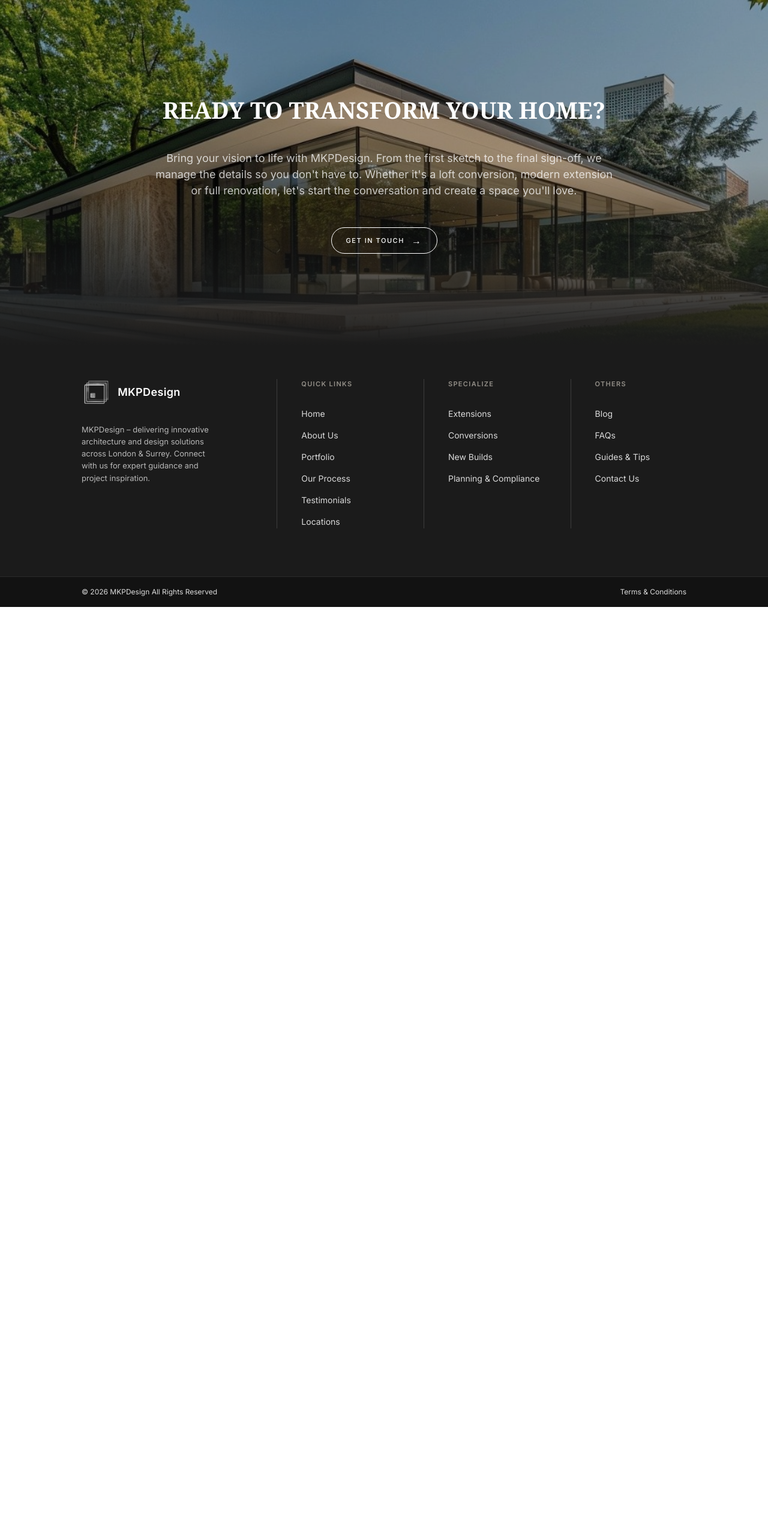
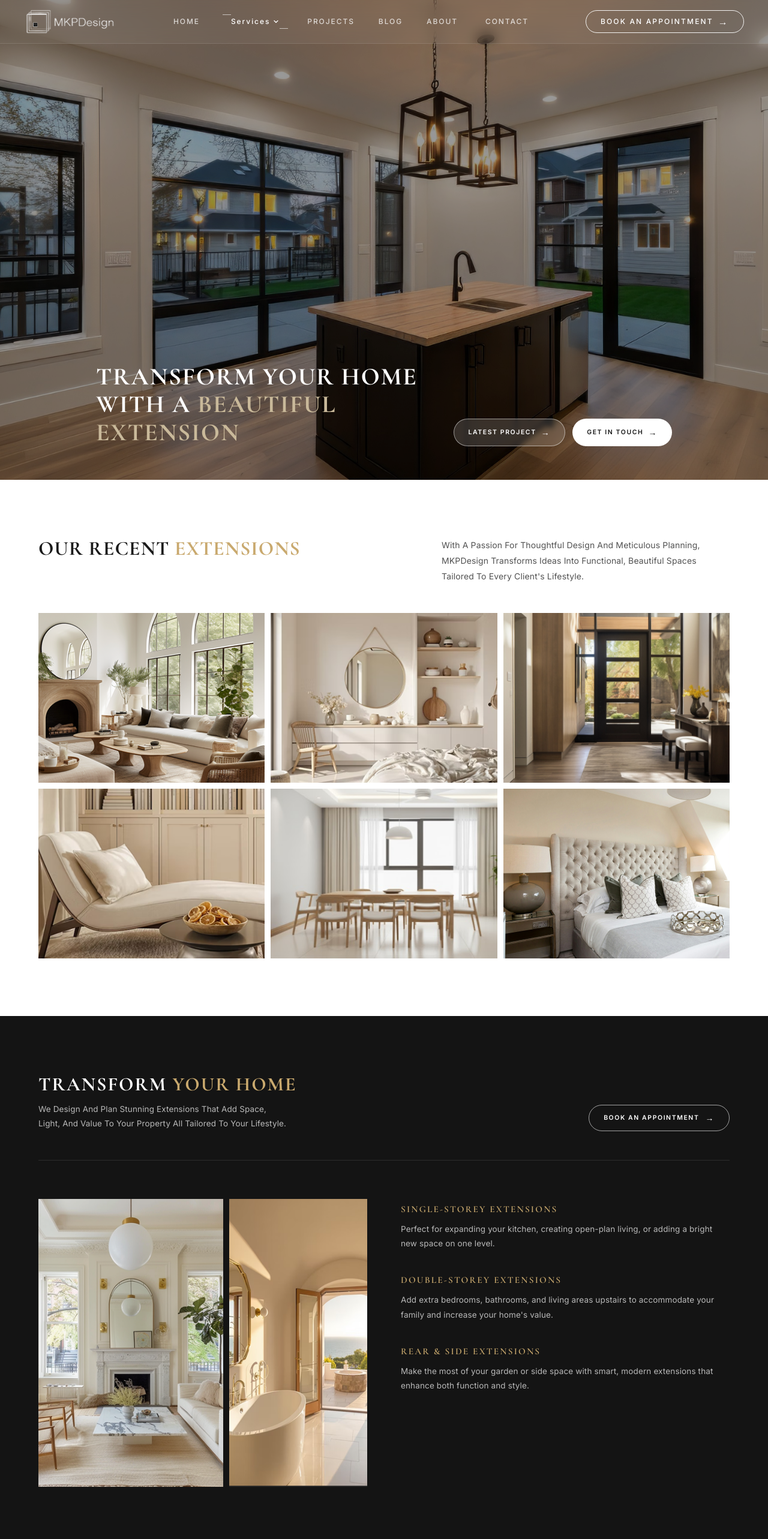
Before and after one commit to muzammilshahzad894/mkp-website, a Nuxt app: page /services_extensions in a window 1280 px wide. Shown: the top 2566 px of the page at 60% size. Before the commit the page ends 1012 px from the top, so only its background shows below. Built offline with nearby package versions, Linux system fonts and the light colour scheme.

Commit message:
changes services to services extensions

```diff
--- a/app/components/layout/AppNavbar.vue
+++ b/app/components/layout/AppNavbar.vue
@@ -82,9 +82,10 @@
               <div class="flex items-stretch">
                 <!-- Left col -->
                 <div class="flex flex-col py-5" style="min-width: 190px;">
-                  <button
+                  <NuxtLink
                     v-for="cat in categories"
                     :key="cat.key"
+                    :to="cat.to"
                     class="flex w-full items-center justify-between px-6 py-[9px] text-left"
                     @mouseenter="activeCategory = cat.key"
                   >
@@ -101,7 +102,7 @@
                       :class="activeCategory === cat.key ? 'text-neutral-600' : 'text-neutral-300'"
                       aria-hidden="true"
                     >{{ activeCategory === cat.key ? '↗' : '→' }}</span>
-                  </button>
+                  </NuxtLink>
                 </div>
 
                 <!-- Divider: only spans content, not full box height -->
@@ -160,36 +161,36 @@ const route = useRoute()
 const isHome        = computed(() => route.path === '/')
 const isContact     = computed(() => route.path === '/contact')
 const isServicesNav = computed(
-  () => route.path === '/services' || route.path.startsWith('/services/')
+  () => route.path === '/services_extensions' || route.path.startsWith('/services_extensions/')
 )
 
 const activeCategory = ref('extensions')
 
 const categories = [
-  { key: 'extensions',  label: 'Extensions'  },
-  { key: 'conversions', label: 'Conversions' },
-  { key: 'new-builds',  label: 'New Builds'  },
-  { key: 'other',       label: 'Other'       },
+  { key: 'extensions',  label: 'Extensions',  to: '/services_extensions' },
+  { key: 'conversions', label: 'Conversions', to: '#' },
+  { key: 'new-builds',  label: 'New Builds',  to: '#' },
+  { key: 'other',       label: 'Other',       to: '#' },
 ]
 
 const subLinks = {
   extensions: [
-    { label: 'Rear & Side Extensions',   to: '/services#our-services' },
-    { label: 'Single-Storey Extensions', to: '/services#our-services' },
-    { label: 'Double-Storey Extensions', to: '/services#our-services' },
+    { label: 'Rear & Side Extensions',   to: '/services_extensions' },
+    { label: 'Single-Storey Extensions', to: '/services_extensions' },
+    { label: 'Double-Storey Extensions', to: '/services_extensions' },
   ],
   conversions: [
-    { label: 'Loft Conversions',         to: '/services' },
-    { label: 'Garage Conversions',       to: '/services' },
-    { label: 'Basement Conversions',     to: '/services' },
+    { label: 'Loft Conversions',         to: '#' },
+    { label: 'Garage Conversions',       to: '#' },
+    { label: 'Basement Conversions',     to: '#' },
   ],
   'new-builds': [
-    { label: 'Residential New Builds',   to: '/services' },
-    { label: 'Custom Home Design',       to: '/services' },
+    { label: 'Residential New Builds',   to: '#' },
+    { label: 'Custom Home Design',       to: '#' },
   ],
   other: [
-    { label: 'Planning & Compliance',    to: '/services' },
-    { label: 'Interior Design',          to: '/services' },
+    { label: 'Planning & Compliance',    to: '#' },
+    { label: 'Interior Design',          to: '#' },
   ],
 }
 
--- a/app/pages/services.vue
+++ /dev/null
@@ -1,14 +0,0 @@
-<template>
-  <main class="bg-white text-neutral-900">
-    <ServicesHero />
-    <ServicesRecentExtensions />
-    <ServicesTransformSection />
-    <ServicesWhyChoose />
-  </main>
-</template>
-
-<script setup>
-useHead({
-  title: 'MKP Design — Services'
-})
-</script>
--- /dev/null
+++ b/app/pages/services_extensions.vue
@@ -0,0 +1,19 @@
+<template>
+  <main class="bg-white text-neutral-900">
+    <HeroSection />
+    <RecentExtensionsSection />
+    <TransformSection />
+    <WhyChooseSection />
+  </main>
+</template>
+
+<script setup>
+import HeroSection from '@/components/services_extensions/HeroSection.vue'
+import RecentExtensionsSection from '@/components/services_extensions/RecentExtensionsSection.vue'
+import TransformSection from '@/components/services_extensions/TransformSection.vue'
+import WhyChooseSection from '@/components/services_extensions/WhyChooseSection.vue'
+
+useHead({
+  title: 'MKP Design — Services'
+})
+</script>
```
Also changed, not shown: app/components/services_extensions/HeroSection.vue (renamed from app/components/services/ServicesHero.vue), app/components/services_extensions/RecentExtensionsSection.vue (renamed from app/components/services/ServicesRecentExtensions.vue), app/components/services_extensions/TransformSection.vue (renamed from app/components/services/ServicesTransformSection.vue), app/components/services_extensions/WhyChooseSection.vue (renamed from app/components/services/ServicesWhyChoose.vue).
